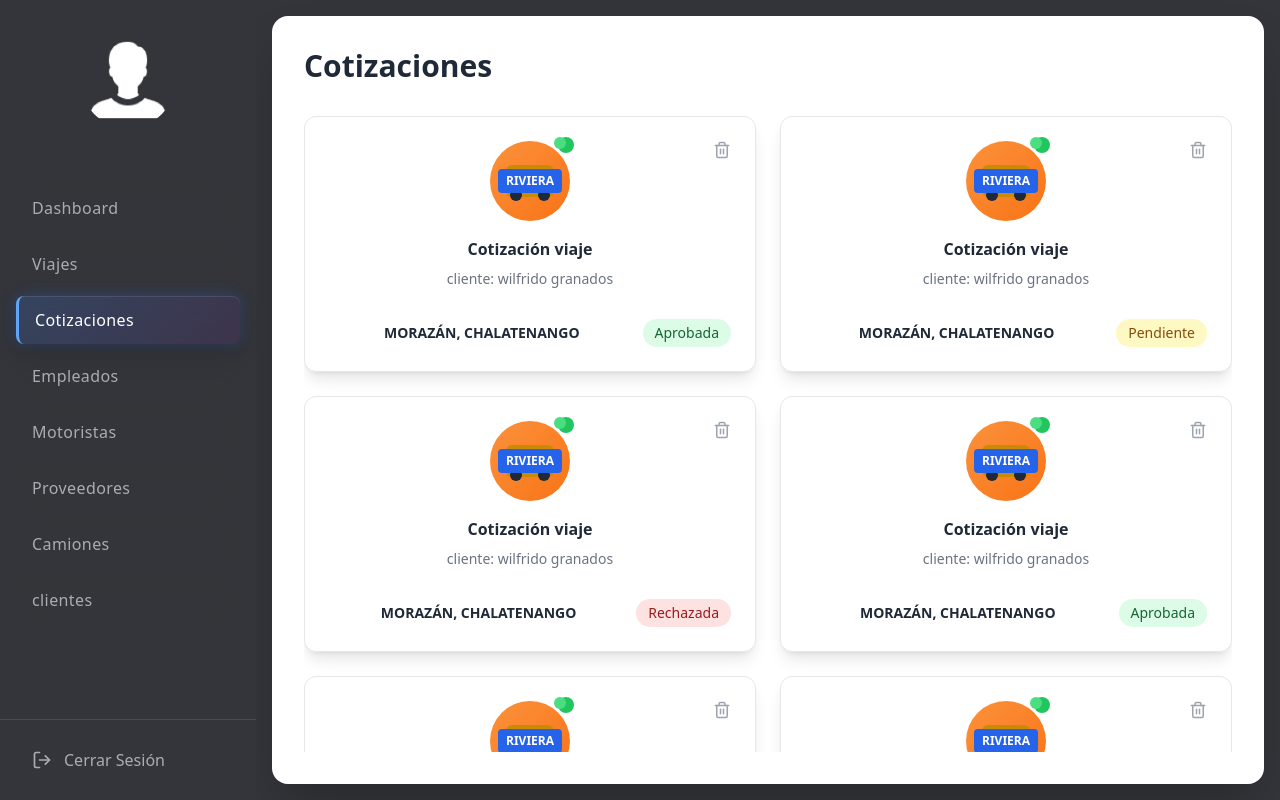
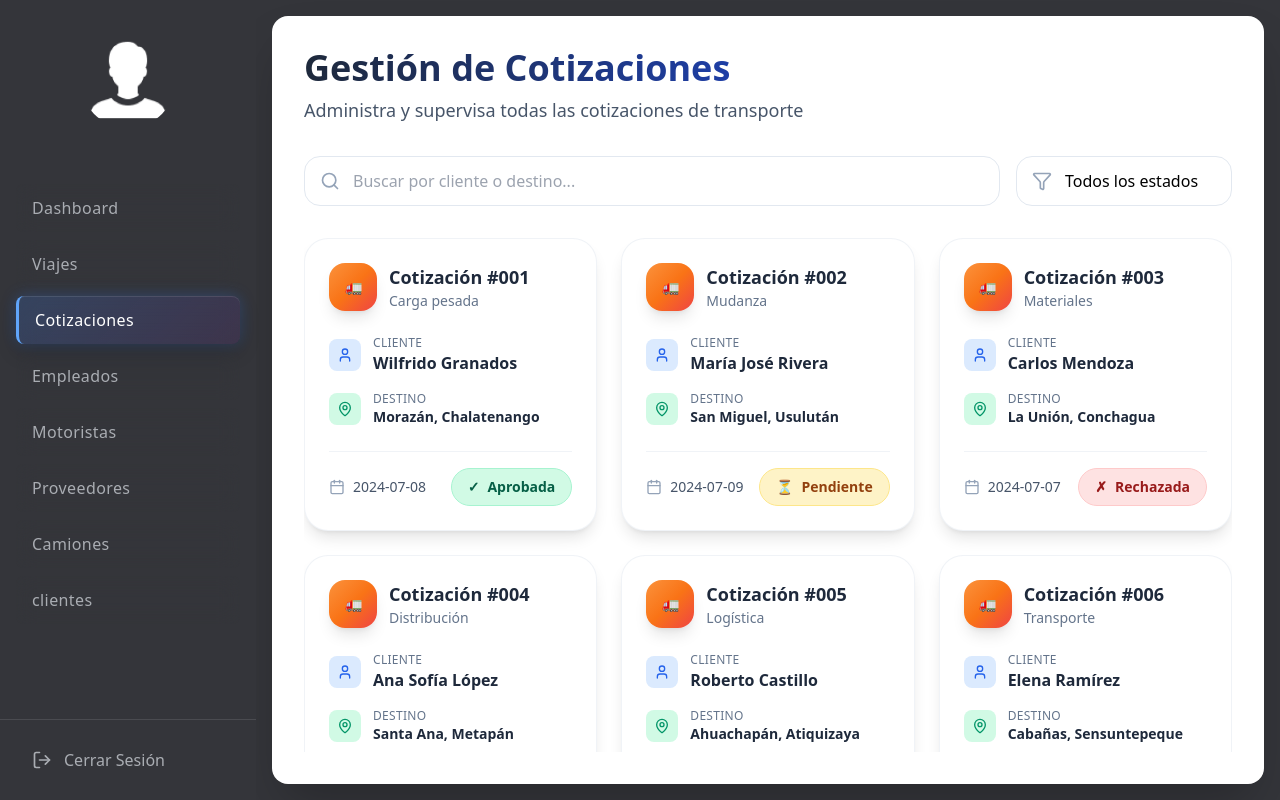
Before and after one commit to ImpulsatecRivera/Rivera, a React (Vite) app in the folder Frontend/page-Private/: page /cotizaciones in a window 1280 px wide. Built offline with nearby package versions, Linux system fonts and the light colour scheme.

Commit message:
cotizaciones

```diff
--- a/Frontend/page-Private/src/pages/cotizaciones/Cotizaciones.jsx
+++ b/Frontend/page-Private/src/pages/cotizaciones/Cotizaciones.jsx
@@ -1,118 +1,235 @@
-import React from 'react';
-import { Trash2 } from 'lucide-react';
+import React, { useState } from 'react';
+import { Trash2, Edit3, Eye, Calendar, MapPin, User, Filter, Search } from 'lucide-react';
 
 export default function CotizacionesComponent() {
+  const [filtroEstado, setFiltroEstado] = useState('Todos');
+  const [busqueda, setBusqueda] = useState('');
+
   const cotizaciones = [
     {
       id: 1,
-      cliente: 'wilfrido granados',
-      destino: 'MORAZÁN, CHALATENANGO',
+      cliente: 'Wilfrido Granados',
+      destino: 'Morazán, Chalatenango',
       estado: 'Aprobada',
-      colorEstado: 'bg-green-100 text-green-800'
+      colorEstado: 'bg-emerald-100 text-emerald-800 border-emerald-200',
+      fecha: '2024-07-08',
+      monto: '$1,250.00',
+      tipoViaje: 'Carga pesada'
     },
     {
       id: 2,
-      cliente: 'wilfrido granados',
-      destino: 'MORAZÁN, CHALATENANGO',
+      cliente: 'María José Rivera',
+      destino: 'San Miguel, Usulután',
       estado: 'Pendiente',
-      colorEstado: 'bg-yellow-100 text-yellow-800'
+      colorEstado: 'bg-amber-100 text-amber-800 border-amber-200',
+      fecha: '2024-07-09',
+      monto: '$850.00',
+      tipoViaje: 'Mudanza'
     },
     {
       id: 3,
-      cliente: 'wilfrido granados',
-      destino: 'MORAZÁN, CHALATENANGO',
+      cliente: 'Carlos Mendoza',
+      destino: 'La Unión, Conchagua',
       estado: 'Rechazada',
-      colorEstado: 'bg-red-100 text-red-800'
+      colorEstado: 'bg-red-100 text-red-800 border-red-200',
+      fecha: '2024-07-07',
+      monto: '$2,100.00',
+      tipoViaje: 'Materiales'
     },
     {
       id: 4,
-      cliente: 'wilfrido granados',
-      destino: 'MORAZÁN, CHALATENANGO',
+      cliente: 'Ana Sofía López',
+      destino: 'Santa Ana, Metapán',
       estado: 'Aprobada',
-      colorEstado: 'bg-green-100 text-green-800'
+      colorEstado: 'bg-emerald-100 text-emerald-800 border-emerald-200',
+      fecha: '2024-07-10',
+      monto: '$675.00',
+      tipoViaje: 'Distribución'
     },
     {
       id: 5,
-      cliente: 'wilfrido granados',
-      destino: 'MORAZÁN, CHALATENANGO',
-      estado: 'Pendiente',
-      colorEstado: 'bg-yellow-100 text-yellow-800'
+      cliente: 'Roberto Castillo',
+      destino: 'Ahuachapán, Atiquizaya',
+      estado: 'En Proceso',
+      colorEstado: 'bg-blue-100 text-blue-800 border-blue-200',
+      fecha: '2024-07-11',
+      monto: '$1,450.00',
+      tipoViaje: 'Logística'
     },
     {
       id: 6,
-      cliente: 'wilfrido granados',
-      destino: 'MORAZÁN, CHALATENANGO',
+      cliente: 'Elena Ramírez',
+      destino: 'Cabañas, Sensuntepeque',
       estado: 'Aprobada',
-      colorEstado: 'bg-green-100 text-green-800'
+      colorEstado: 'bg-emerald-100 text-emerald-800 border-emerald-200',
+      fecha: '2024-07-06',
+      monto: '$980.00',
+      tipoViaje: 'Transporte'
     }
   ];
+
+  const estadoIcons = {
+    'Aprobada': '✓',
+    'Pendiente': '⏳',
+    'Rechazada': '✗',
+    'En Proceso': '🚛'
+  };
+
+  const filtrosCotizaciones = cotizaciones.filter(cotizacion => {
+    const cumpleFiltro = filtroEstado === 'Todos' || cotizacion.estado === filtroEstado;
+    const cumpleBusqueda = cotizacion.cliente.toLowerCase().includes(busqueda.toLowerCase()) ||
+                          cotizacion.destino.toLowerCase().includes(busqueda.toLowerCase());
+    return cumpleFiltro && cumpleBusqueda;
+  });
 
   return (
     <div className="w-full h-screen p-4" style={{ backgroundColor: '#34353A' }}>
       <div className="w-full h-full bg-white rounded-2xl shadow-2xl p-8 flex flex-col">
-        <h1 className="text-3xl font-bold text-gray-800 mb-8">Cotizaciones</h1>
 
+        {/* Header mejorado */}
+        <div className="mb-8">
+          <div>
+            <h1 className="text-4xl font-bold bg-gradient-to-r from-slate-800 via-blue-800 to-indigo-800 bg-clip-text text-transparent mb-2">
+              Gestión de Cotizaciones
+            </h1>
+            <p className="text-slate-600 text-lg">Administra y supervisa todas las cotizaciones de transporte</p>
+          </div>
+        </div>
+
+        {/* Barra de filtros y búsqueda */}
+        <div className="flex gap-4 mb-8">
+          <div className="relative flex-1">
+            <Search className="absolute left-4 top-1/2 transform -translate-y-1/2 text-slate-400" size={20} />
+            <input
+              type="text"
+              placeholder="Buscar por cliente o destino..."
+              value={busqueda}
+              onChange={(e) => setBusqueda(e.target.value)}
+              className="w-full pl-12 pr-4 py-3 bg-white border border-slate-200 rounded-2xl focus:outline-none focus:ring-2 focus:ring-blue-500/50 focus:border-blue-500 transition-all duration-300"
+            />
+          </div>
+
+          <div className="relative">
+            <Filter className="absolute left-4 top-1/2 transform -translate-y-1/2 text-slate-400" size={20} />
+            <select
+              value={filtroEstado}
+              onChange={(e) => setFiltroEstado(e.target.value)}
+              className="pl-12 pr-8 py-3 bg-white border border-slate-200 rounded-2xl focus:outline-none focus:ring-2 focus:ring-blue-500/50 focus:border-blue-500 transition-all duration-300 appearance-none cursor-pointer"
+            >
+              <option value="Todos">Todos los estados</option>
+              <option value="Aprobada">Aprobadas</option>
+              <option value="Pendiente">Pendientes</option>
+              <option value="Rechazada">Rechazadas</option>
+              <option value="En Proceso">En Proceso</option>
+            </select>
+          </div>
+        </div>
+
+        {/* Grid de cotizaciones mejorado */}
         <div className="flex-1 overflow-y-auto">
-          <div className="grid grid-cols-2 gap-6">
-            {cotizaciones.map((cotizacion) => (
+          <div className="grid grid-cols-1 lg:grid-cols-2 xl:grid-cols-3 gap-6">
+            {filtrosCotizaciones.map((cotizacion, index) => (
               <div
                 key={cotizacion.id}
-                className="bg-white border border-gray-200 rounded-xl p-6 shadow-lg hover:shadow-xl transition-shadow relative h-64 flex flex-col"
+                className="group relative bg-white border border-slate-200/50 rounded-3xl p-6 shadow-lg hover:shadow-2xl hover:shadow-blue-500/10 transition-all duration-500 transform hover:-translate-y-2 hover:scale-[1.02] cursor-pointer overflow-hidden"
+                style={{
+                  animationDelay: `${index * 100}ms`
+                }}
               >
-                {/* Botón de eliminar en la esquina superior derecha */}
-                <button className="absolute top-4 right-4 p-2 text-gray-400 hover:text-red-500 hover:bg-red-50 rounded-full transition-colors">
-                  <Trash2 size={18} />
-                </button>
+                {/* Gradiente de fondo animado */}
+                <div className="absolute inset-0 bg-gradient-to-br from-blue-500/5 via-transparent to-indigo-500/5 opacity-0 group-hover:opacity-100 transition-opacity duration-500"></div>
 
-                {/* Layout vertical como en la imagen de referencia */}
-                <div className="flex flex-col items-center text-center flex-1">
-                  {/* Icono del camión - arriba */}
-                  <div className="mb-4">
-                    <div className="w-20 h-20 bg-gradient-to-br from-orange-400 to-orange-500 rounded-full flex items-center justify-center relative">
-                      {/* Cuerpo del camión */}
-                      <div className="w-12 h-8 bg-yellow-600 rounded-md relative">
-                        {/* Cabina */}
-                        <div className="absolute -left-2 top-1 w-4 h-6 bg-yellow-700 rounded-l-md"></div>
-                        {/* Ruedas */}
-                        <div className="absolute -bottom-1 left-1 w-3 h-3 bg-gray-800 rounded-full"></div>
-                        <div className="absolute -bottom-1 right-1 w-3 h-3 bg-gray-800 rounded-full"></div>
+                {/* Efectos de luz */}
+                <div className="absolute top-0 left-0 w-full h-1 bg-gradient-to-r from-blue-500 via-purple-500 to-indigo-500 transform scale-x-0 group-hover:scale-x-100 transition-transform duration-500"></div>
+
+                {/* Botones de acción flotantes */}
+                <div className="absolute top-4 right-4 flex gap-2 opacity-0 group-hover:opacity-100 transform translate-y-[-10px] group-hover:translate-y-0 transition-all duration-300 delay-150 z-20">
+                  <button className="p-2.5 bg-white/80 backdrop-blur-sm text-blue-600 hover:text-white hover:bg-blue-600 rounded-xl shadow-lg hover:shadow-xl transition-all duration-300 transform hover:scale-110 hover:rotate-3">
+                    <Eye size={16} />
+                  </button>
+                  <button className="p-2.5 bg-white/80 backdrop-blur-sm text-emerald-600 hover:text-white hover:bg-emerald-600 rounded-xl shadow-lg hover:shadow-xl transition-all duration-300 transform hover:scale-110 hover:rotate-3">
+                    <Edit3 size={16} />
+                  </button>
+                  <button className="p-2.5 bg-white/80 backdrop-blur-sm text-red-500 hover:text-white hover:bg-red-500 rounded-xl shadow-lg hover:shadow-xl transition-all duration-300 transform hover:scale-110 hover:rotate-3">
+                    <Trash2 size={16} />
+                  </button>
+                </div>
+
+                {/* Contenido principal */}
+                <div className="relative z-10">
+
+                  {/* Header de la card */}
+                  <div className="flex items-center justify-between mb-6">
+                    <div className="flex items-center gap-3">
+                      <div className="w-12 h-12 bg-gradient-to-br from-orange-400 via-orange-500 to-red-500 rounded-2xl flex items-center justify-center shadow-lg group-hover:shadow-xl group-hover:scale-110 transition-all duration-300">
+                        <span className="text-white font-bold text-sm">🚛</span>
                       </div>
-                      {/* Logo RIVIERA */}
-                      <div className="absolute inset-0 flex items-center justify-center">
-                        <div className="bg-blue-600 text-white text-xs font-bold px-2 py-1 rounded">
-                          RIVIERA
-                        </div>
+                      <div>
+                        <h3 className="font-bold text-slate-800 text-lg group-hover:text-slate-900 transition-colors duration-300">
+                          Cotización #{cotizacion.id.toString().padStart(3, '0')}
+                        </h3>
+                        <p className="text-slate-500 text-sm">{cotizacion.tipoViaje}</p>
                       </div>
-                      {/* Hojas decorativas */}
-                      <div className="absolute -top-1 -right-1 w-4 h-4 bg-green-500 rounded-full"></div>
-                      <div className="absolute -top-1 right-1 w-3 h-3 bg-green-400 rounded-full"></div>
                     </div>
                   </div>
 
-                  {/* Información - Layout vertical */}
-                  <div className="w-full flex-1 flex flex-col justify-between">
-                    {/* Parte superior con título y cliente */}
-                    <div className="mb-4">
-                      <h3 className="font-semibold text-gray-800 text-base mb-2">Cotización viaje</h3>
-                      <p className="text-sm text-gray-500 mb-3">
-                        cliente: {cotizacion.cliente}
-                      </p>
+                  {/* Información del cliente */}
+                  <div className="space-y-4 mb-6">
+                    <div className="flex items-center gap-3 group-hover:translate-x-1 transition-transform duration-300">
+                      <div className="w-8 h-8 bg-blue-100 rounded-lg flex items-center justify-center">
+                        <User size={16} className="text-blue-600" />
+                      </div>
+                      <div>
+                        <p className="text-xs text-slate-500 uppercase tracking-wide">Cliente</p>
+                        <p className="font-semibold text-slate-800">{cotizacion.cliente}</p>
+                      </div>
                     </div>
 
-                    {/* Parte inferior con destino y estado */}
-                    <div className="flex items-center justify-between">
-                      <p className="text-sm font-bold text-gray-800 uppercase leading-tight flex-1">
-                        {cotizacion.destino}
-                      </p>
-                      <span className={`px-3 py-1 rounded-full text-sm font-medium ml-2 ${cotizacion.colorEstado}`}>
-                        {cotizacion.estado}
-                      </span>
+                    <div className="flex items-center gap-3 group-hover:translate-x-1 transition-transform duration-300 delay-75">
+                      <div className="w-8 h-8 bg-emerald-100 rounded-lg flex items-center justify-center">
+                        <MapPin size={16} className="text-emerald-600" />
+                      </div>
+                      <div>
+                        <p className="text-xs text-slate-500 uppercase tracking-wide">Destino</p>
+                        <p className="font-semibold text-slate-800 text-sm">{cotizacion.destino}</p>
+                      </div>
+                    </div>
+                  </div>
+
+                  {/* Footer con fecha y estado */}
+                  <div className="flex items-center justify-between pt-4 border-t border-slate-200/50">
+                    <div className="flex items-center gap-2">
+                      <Calendar size={16} className="text-slate-400" />
+                      <span className="text-sm text-slate-600">{cotizacion.fecha}</span>
+                    </div>
+
+                    <div className={`px-4 py-2 rounded-full text-sm font-semibold border ${cotizacion.colorEstado} group-hover:scale-110 transition-transform duration-300 flex items-center gap-2`}>
+                      <span>{estadoIcons[cotizacion.estado]}</span>
+                      <span>{cotizacion.estado}</span>
                     </div>
                   </div>
                 </div>
+
+                {/* Efectos decorativos */}
+                <div className="absolute bottom-4 left-4 w-2 h-2 bg-blue-400 rounded-full opacity-0 group-hover:opacity-60 transform scale-0 group-hover:scale-100 transition-all duration-500 delay-200 group-hover:animate-pulse"></div>
+                <div className="absolute top-8 right-8 w-1 h-1 bg-purple-400 rounded-full opacity-0 group-hover:opacity-80 transform scale-0 group-hover:scale-100 transition-all duration-700 delay-300 group-hover:animate-pulse"></div>
+
+                {/* Brillo sutil */}
+                <div className="absolute inset-0 bg-gradient-to-br from-white/20 via-transparent to-transparent opacity-0 group-hover:opacity-100 transition-opacity duration-500 rounded-3xl pointer-events-none"></div>
               </div>
             ))}
           </div>
+
+          {/* Mensaje si no hay resultados */}
+          {filtrosCotizaciones.length === 0 && (
+            <div className="text-center py-16">
+              <div className="w-24 h-24 bg-slate-100 rounded-full flex items-center justify-center mx-auto mb-4">
+                <Search size={32} className="text-slate-400" />
+              </div>
+              <h3 className="text-xl font-semibold text-slate-600 mb-2">No se encontraron cotizaciones</h3>
+              <p className="text-slate-500">Intenta con otros términos de búsqueda o filtros</p>
+            </div>
+          )}
         </div>
       </div>
     </div>
```
Also changed, not shown: 1 other file (tests, documents, lock files or other folders).
